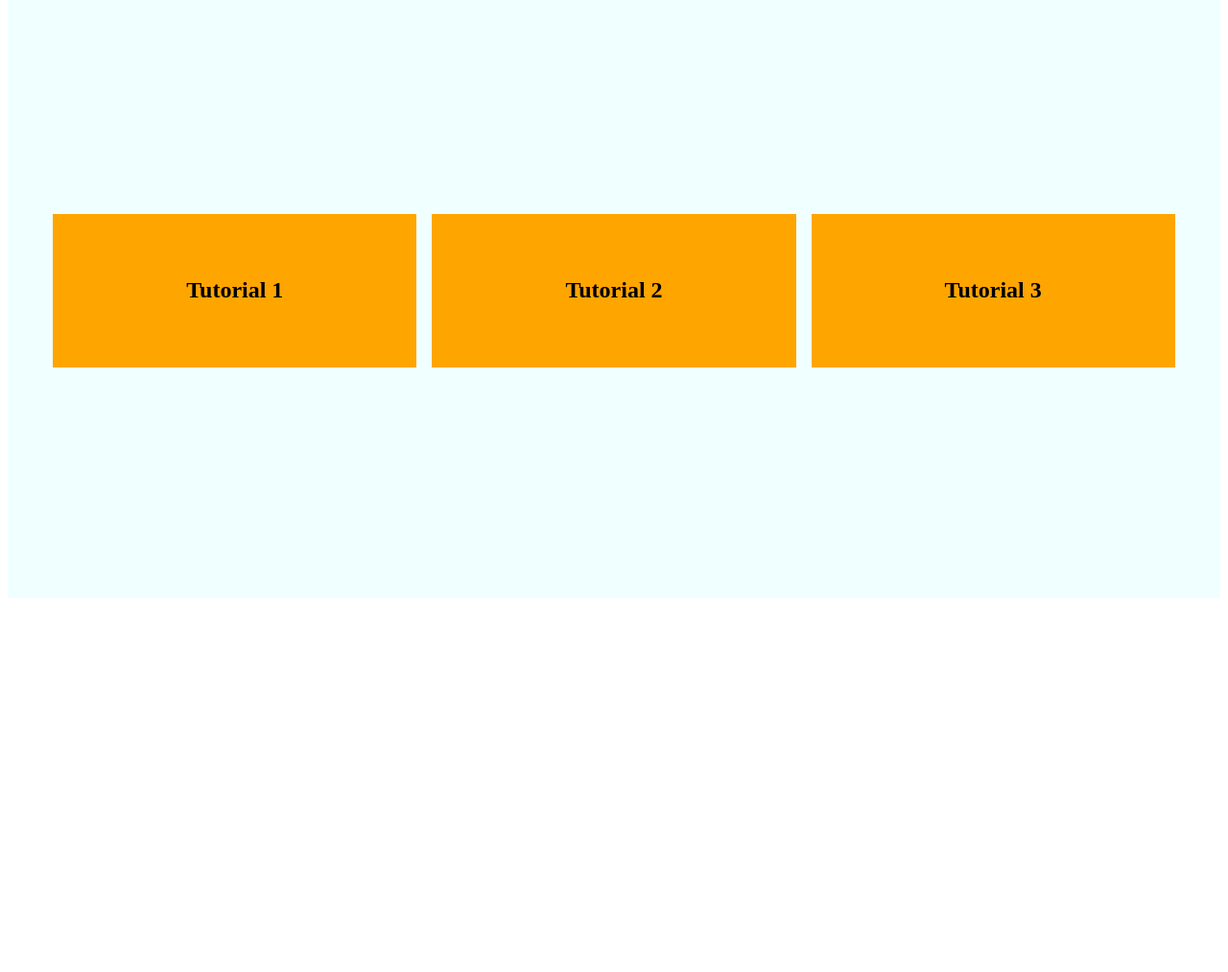
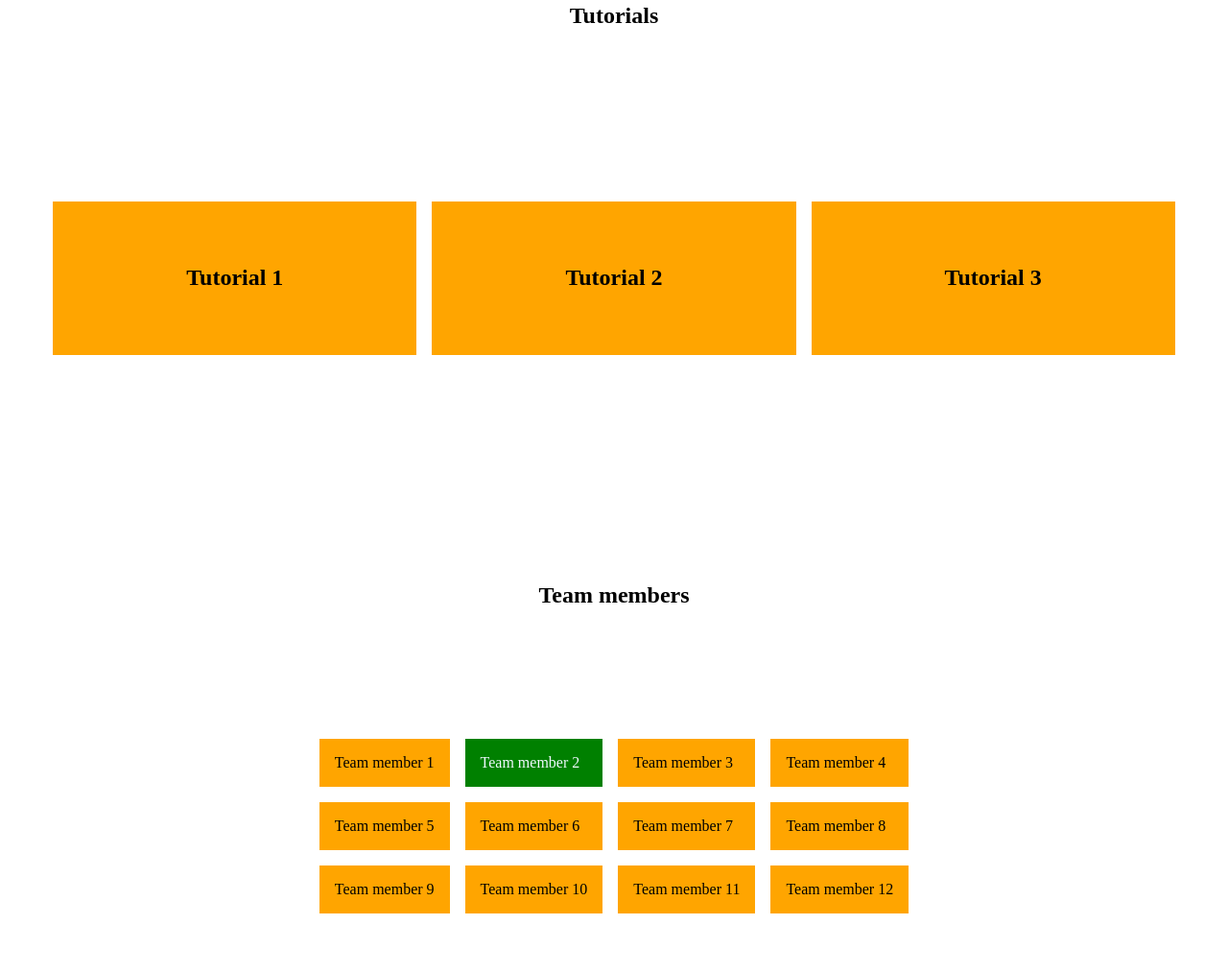
Before and after one commit to sytnikov/css-project, a plain HTML site: page index.html in a window 1280 px wide. Shown: the part 1017-2030 px from the top of the page at 96% size. Before the commit the page ends 1648 px from the top, so only its background shows below. Drawn offline with Linux system fonts and the light colour scheme.

Commit message:
grid layout

```diff
--- a/index.css
+++ b/index.css
@@ -54,8 +54,7 @@ header {
 }
 
 .tutorials {
-    height: 80vh;
-    background-color: azure;
+    height: 60vh;
     gap: 1rem;
 }
 
@@ -64,3 +63,32 @@ header {
     height: 20vh;
     width: 30%;
 }
+
+
+/* team memeber starts */
+
+.team-section {
+    height: 60vh;
+    display: flex;
+    flex-direction: column;
+    justify-content: space-around;
+    align-items: center;
+}
+
+.team-members {
+    display: grid;
+    grid-template-columns: repeat(4, auto);
+    gap: 1rem;
+}
+
+.team-member {
+    background-color: orange;
+    padding: 1rem;
+}
+
+#team-member2 {
+    background-color: green;
+    color: aliceblue;
+    /* grid-column: 2 / 4; */
+}
+/* team memeber ends */
--- a/index.html
+++ b/index.html
@@ -62,6 +62,8 @@
             </div>
         </section>
 
+        <section class="tutorials-section">
+            <h2 class="section-title">Tutorials</h2>
             <div class="tutorials center">
                 <div class="tutorial center">
                     <h2>Tutorial 1</h2>
@@ -73,6 +75,27 @@
                     <h2>Tutorial 3</h2>
                 </div>
             </div>
+        </section>
+
+        <!-- team member section starts here -->
+        <section class="team-section">
+            <h2 class="section-title">Team members</h2>
+            <div class="team-members">
+                <div class="team-member">Team member 1</div>
+                <div class="team-member" id="team-member2">Team member 2</div>
+                <div class="team-member">Team member 3</div>
+                <div class="team-member">Team member 4</div>
+                <div class="team-member">Team member 5</div>
+                <div class="team-member">Team member 6</div>
+                <div class="team-member">Team member 7</div>
+                <div class="team-member">Team member 8</div>
+                <div class="team-member">Team member 9</div>
+                <div class="team-member">Team member 10</div>
+                <div class="team-member">Team member 11</div>
+                <div class="team-member">Team member 12</div>
+            </div>
+        </section>
+        <!-- team member section ends here -->
 
     </main>
     <footer>
```
Also changed, not shown: 1 other file. Lines whose indentation alone changed are shown as unchanged.
